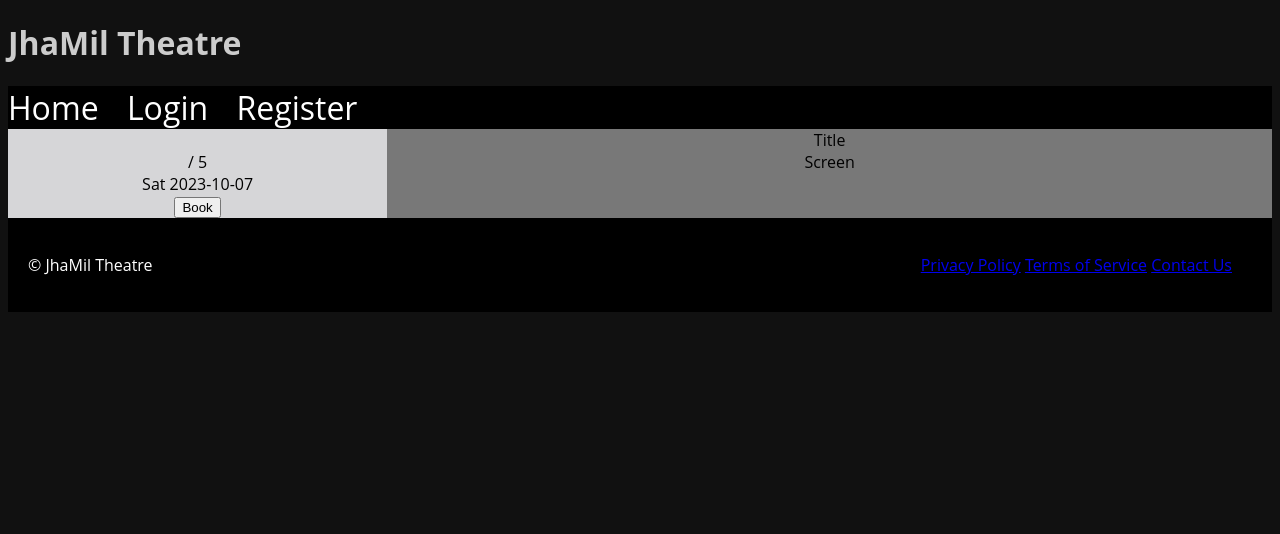
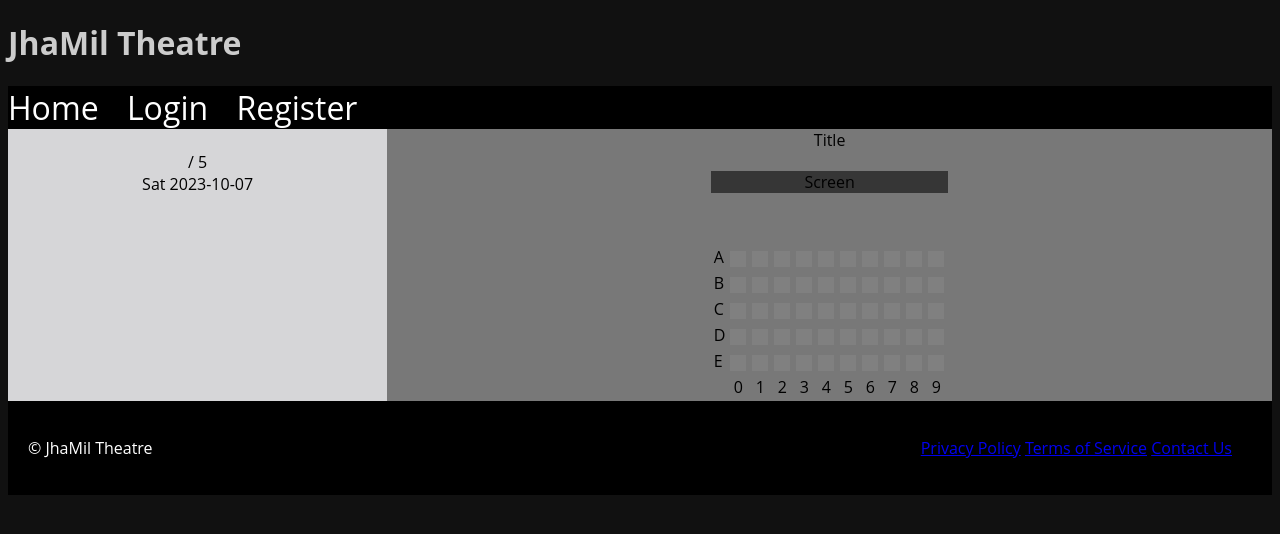
Before and after one commit to Milky066/Theatre_Website_Project, a PHP site: page /Theatre_Website_Project/playPage.php?show_id=1 in a window 1280 px wide. Shown: the top 534 px of the page. Run offline with PHP 8.4, Linux system fonts and the light colour scheme; data that the repository does not hold is empty.

Commit message:
Seat Selection component

```diff
--- a/Backend/displayShow.php
+++ b/Backend/displayShow.php
@@ -68,7 +68,7 @@
     $query_result -> free_result();
     $seat_query_result -> free_result();
 
-
+    // array here
     foreach($show_array as $row){
 
       $date_time = new DateTime($row['time']);
--- a/Styles/playPage.css
+++ b/Styles/playPage.css
@@ -21,3 +21,89 @@
     flex-direction: column;
     align-items: center;
 }
+
+.screen-container{
+    text-align: center;
+    background-color: rgb(54, 54, 54);
+    margin-bottom: 50px;
+    margin-top: 20px;
+}
+
+
+.row-container{
+    position: relative;
+}
+.row-container input{
+    position: absolute;
+    opacity: 0;
+}
+.row-container label {
+    position: relative;
+    cursor: pointer;
+}
+
+
+.seat-checkbox {
+    display: none;
+}
+
+.seat-checkbox + label span{
+    display: inline-block;
+    width: 16px;
+    height: 16px;
+    margin: 0 1px 0 1px;
+    vertical-align: middle;
+}
+
+.seat-checkbox + label span:before{
+    content: "";
+    position: absolute;
+    z-index: 1;
+    width: 1rem;
+    height: 1rem;
+    background: gray;
+}
+
+.seat-checkbox + label span:after {
+    position: absolute;
+    z-index: 1;
+    width: 1rem;
+    height: 1rem;
+    background: gray;
+}
+
+.seat-checkbox:checked + label span:before {
+    animation: pop 0.3s ease;
+    z-index: 100;
+    background: #FF4040;
+}
+
+.seat-checkbox:not(:checked) + label span:before {
+    animation: squish 0.5s ease;
+    z-index: 100;
+    background: gray; /* Adjust the color as needed */
+}
+
+@keyframes pop {
+    0% {
+        opacity: 0;
+    }
+    75% {
+        opacity: 1;
+    }
+    100% {
+        transform: scale(1.4);
+        opacity: 1;
+    }
+}
+
+@keyframes squish {
+    0% {
+    }
+    50% {
+        transform: scale(0.2);
+        background: rgb(255, 0, 0);
+    }
+    100% {
+    }
+}
--- a/playPage.php
+++ b/playPage.php
@@ -46,8 +46,9 @@
                     ?>
                 </div>
                 <div>
-                    <!-- Do post over here -->
-                    <input type="button" value="Book"/>
+                    <form action="confirmPage.php" method="post">
+
+                    </form>
                 </div>
             </div>
             <div class="movie-container-right">
@@ -61,8 +62,16 @@
                 </div>
                 <div>
                     <!-- Seat selection componet -->
-                    <div stly>
-                        Screen
+                    <div>
+                        <div class="screen-container">Screen</div>
+                        <table class="seat-container" id = "seat-container">
+                            <script>
+                            document.addEventListener("DOMContentLoaded", function () {
+                                generateSeats();
+                            });
+
+                            </script>
+                        </table>
                     </div>
                 </div>
             </div>
@@ -87,6 +96,67 @@
         </div>
     </div>
   </footer>
+
+    <script>
+    function updateExternalInput(inputId, value) {
+        // Update the value of the corresponding hidden input field
+        document.getElementById(inputId).value = value;
+    }
+
+    function submitFormWithExternalInputs() {
+        // Manually submit the form
+        document.getElementById('myForm').submit();
+    }
+
+    function generateSeats(rowNum = 5, rowCap = 10){
+        const seatContainer = document.getElementById("seat-container");
+
+        for(let row = 0; row < rowNum; row++){
+            const rowContainer = document.createElement("tr");
+            const rowHeader = document.createElement("td");
+            const asciiOffset = 65;
+            rowHeader.textContent = String.fromCharCode(row + asciiOffset);
+            rowContainer.setAttribute("class", "row-container");
+            rowContainer.setAttribute("id", `row-${row}`);
+            rowContainer.appendChild(rowHeader);
+            for(let seatNum = 0; seatNum < rowCap; seatNum++){
+                const cell = document.createElement("td");
+                const seat = document.createElement("input");
+                seat.setAttribute("type", "checkbox");
+                seat.setAttribute("id", `checkbox-row${row}-seat${seatNum}`);
+                seat.setAttribute("name", `checkbox-row${row}-seat${seatNum}`)
+                seat.setAttribute("class", "seat-checkbox");
+
+                const label = document.createElement("label");
+                label.setAttribute("for", seat.id);
+                const span = document.createElement("span");
+
+                label.appendChild(span);
+                // rowContainer.appendChild(seat);
+                // rowContainer.appendChild(label);
+                cell.appendChild(seat)
+                cell.appendChild(label)
+                rowContainer.appendChild(cell);
+            }
+            seatContainer.appendChild(rowContainer);
+        }
+        const seatNumRow = document.createElement("tr");
+        const cornerCell = document.createElement("td");
+        seatNumRow.appendChild(cornerCell);
+        for(let seatNum = 0; seatNum < rowCap; seatNum++){
+            const cell = document.createElement("td");
+            cell.textContent = seatNum;
+            cell.style = "text-align: center;";
+            seatNumRow.appendChild(cell);
+        }
+        seatContainer.appendChild(seatNumRow);
+    }
+
+    function rowToLetter(row){
+        const alphabets = ['A']
+
+    }
+    </script>
 </body>
     <?php
         $conn->close();
```
Also changed, not shown: confirmPage.php (added, +48 -0 lines).
